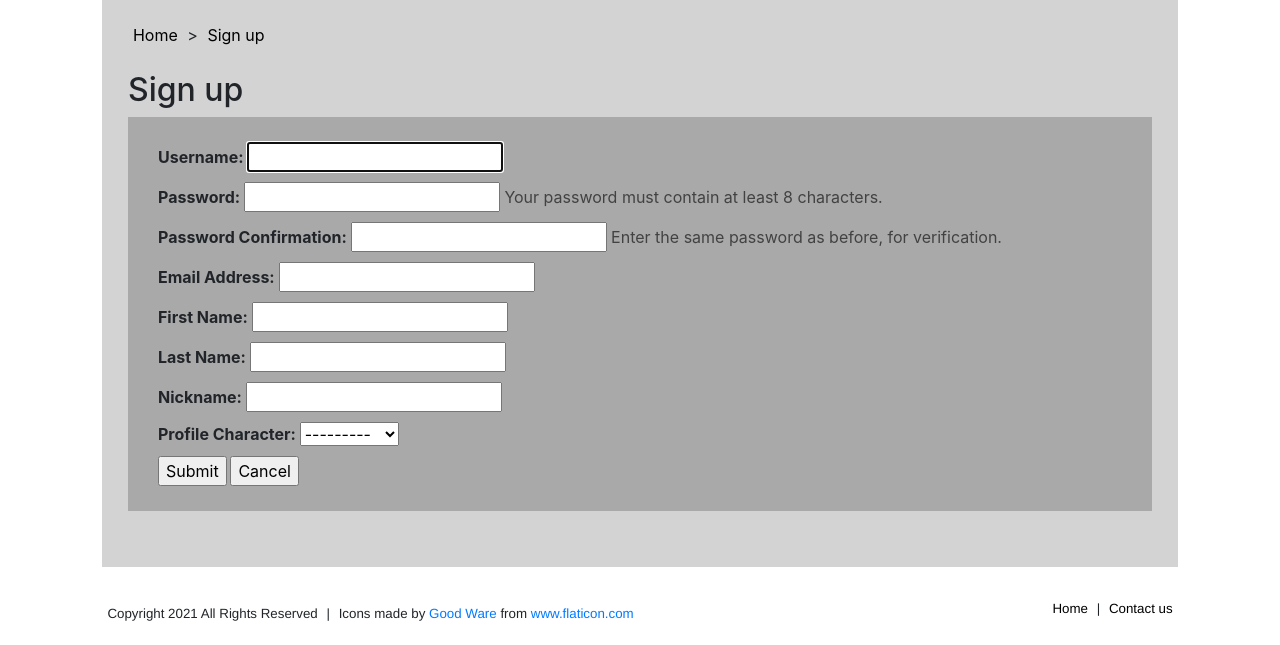
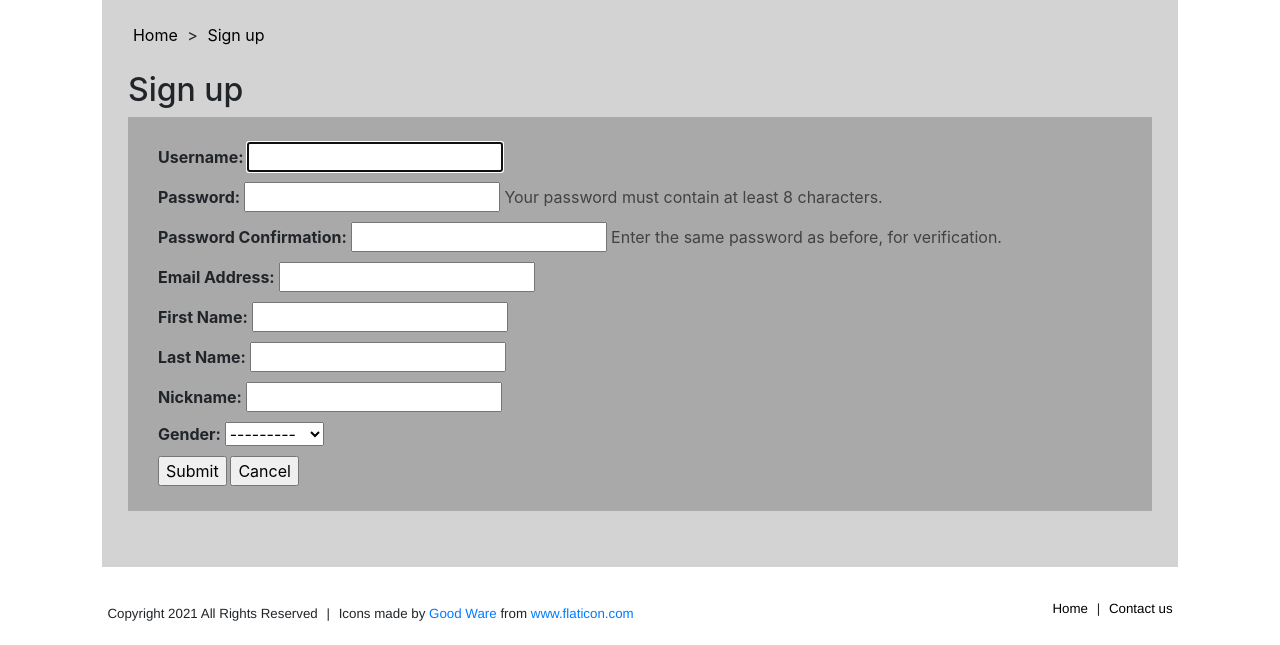
Before and after one commit to HaiminKu/iothub, a Django app: page /CNIT581-048-project3/signup/ in a window 1280 px wide. Shown: the part 105-750 px from the top of the page. Run offline with Django 3.2, Linux system fonts and the light colour scheme; some libraries are stand-ins or nearby versions.

Commit message:
fixed signup form 2

```diff
--- a/hubapp/templates/hubapp/signup.html
+++ b/hubapp/templates/hubapp/signup.html
@@ -27,7 +27,7 @@
             <div>First Name: {{form.first_name}}</div>
             <div>Last Name: {{form.last_name}}</div>
             <div>Nickname: {{form.nickname}}</div>
-            <div>Profile Character: {{form.gender}}</div>
+            <div>Gender: {{form.gender}}</div>
 
             {% if form.errors %}
                {% for field in form %}
```
Also changed, not shown: db.sqlite3.
